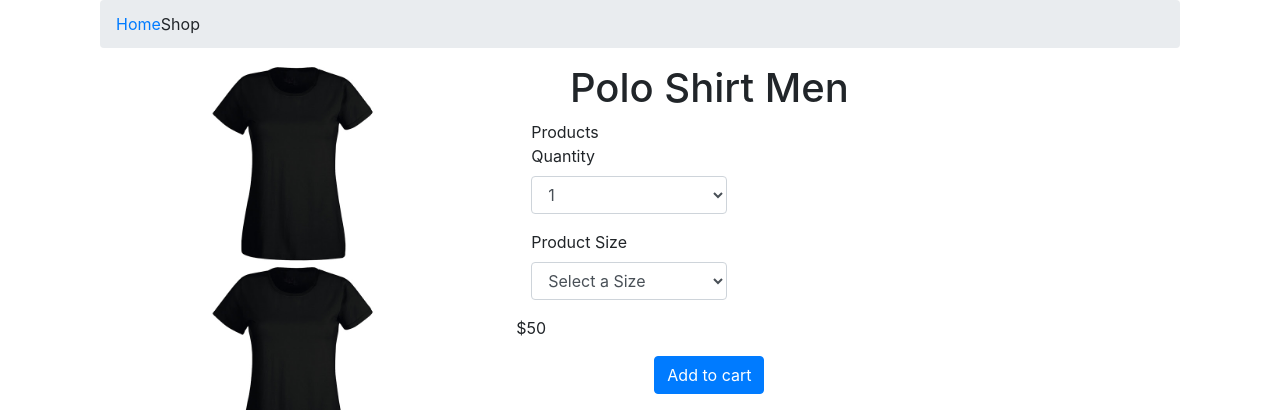
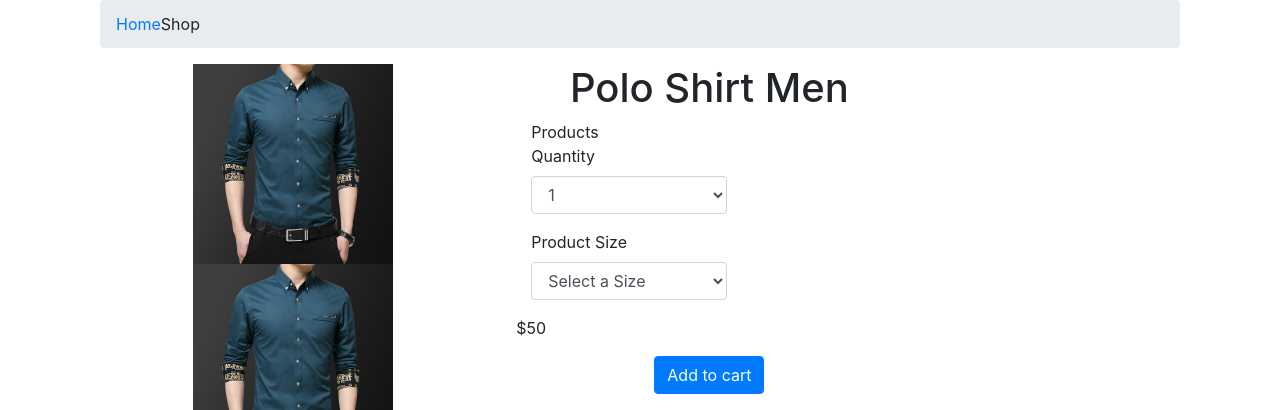
Before and after one commit to vergarapog/advaweb-finals, a PHP site: page /details.php in a window 1280 px wide. Shown: the part 85-495 px from the top of the page. Run offline with PHP 8.4, Linux system fonts and the light colour scheme; some libraries are stand-ins or nearby versions; grey boxes are pictures that could not be loaded.

Commit message:
details php fix 75 percent

```diff
--- a/details.php
+++ b/details.php
@@ -7,7 +7,7 @@
 
     <link rel="stylesheet" href="css/signup.css">
     <link rel="stylesheet" href="css/footer.css">
-    <link rel="stylesheet" href="styles/style.css">
+    <!-- <link rel="stylesheet" href="styles/style.css"> -->
 
     <?php
       require "view-comp/header.php";
@@ -59,13 +59,13 @@
 
                                <div class="carousel-inner">
                                    <div class="item active">
-                                       <center><img src="images/tempshirt.jpg" class="img-responsive" alt="tempshirt" width="200" length="200"></center>
+                                       <center><img src="images/menshirt.jpg" class="img-responsive" alt="menshirt" width="200" length="200"></center>
                                    </div>
                                    <div class="item">
-                                       <center><img src="images/tempshirt.jpg" class="img-responsive" alt="tempshirt" width="200" length="200"></center>
+                                       <center><img src="images/menshirt.jpg" class="img-responsive" alt="menshirt" width="200" length="200"></center>
                                    </div>
                                    <div class="item">
-                                       <center><img src="images/tempshirt.jpg" class="img-responsive" alt="tempshirt" width="200" length="200"></center>
+                                       <center><img src="images/menshirt.jpg" class="img-responsive" alt="menshirt" width="200" length="200"></center>
                                    </div>
                                </div>
 
@@ -91,16 +91,16 @@
                                <div class="form-group"><!-- form-group Begin -->
                                    <label for="" class="col-md-5 control-label">Products Quantity</label>
 
-                                   <div class="col-md-7"><!-- col-md-7 Begin -->
-                                          <select name="product_qty" id="" class="form-control"><!-- select Begin -->
+                                   <div class="col-md-7">
+                                          <select name="product_qty" id="" class="form-control">
                                            <option>1</option>
                                            <option>2</option>
                                            <option>3</option>
                                            <option>4</option>
                                            <option>5</option>
-                                           </select><!-- select Finish -->
+                                           </select>
 
-                                    </div><!-- col-md-7 Finish -->
+                                    </div>
 
                                </div><!-- form-group Finish -->
 
@@ -133,19 +133,19 @@
 
                            <div class="col-xs-4"><!-- col-xs-4 Begin -->
                                <a href="#" class="thumb"><!-- thumb Begin -->
-                                   <img src="admin_area/product_images/product-1.jpg" alt="product 1" class="img-responsive">
+                                   <img src="images/menshirt.jpg" alt="menshirt.jpg" class="img-responsive" width="200" length="200">
                                </a><!-- thumb Finish -->
                            </div><!-- col-xs-4 Finish -->
 
                            <div class="col-xs-4"><!-- col-xs-4 Begin -->
                                <a href="#" class="thumb"><!-- thumb Begin -->
-                                   <img src="admin_area/product_images/product-2.jpg" alt="product 2" class="img-responsive">
+                                   <img src="images/menshirt.jpg" alt="menshirt.jpg" class="img-responsive" width="200" length="200">
                                </a><!-- thumb Finish -->
                            </div><!-- col-xs-4 Finish -->
 
                            <div class="col-xs-4"><!-- col-xs-4 Begin -->
                                <a href="#" class="thumb"><!-- thumb Begin -->
-                                   <img src="admin_area/product_images/Product-4a.jpg" alt="product 4" class="img-responsive">
+                                   <img src="images/menshirt.jpg" alt="menshirt.jpg" class="img-responsive" width="200" length="200">
                                </a><!-- thumb Finish -->
                            </div><!-- col-xs-4 Finish -->
 
@@ -188,11 +188,11 @@
                    <div class="col-md-3 col-sm-6 center-responsive"><!-- col-md-3 col-sm-6 center-responsive Begin -->
                        <div class="product same-height"><!-- product same-height Begin -->
                            <a href="details.php">
-                               <img class="img-responsive" src="admin_area/product_images/Product-6a.jpg" alt="Product 6">
+                               <img class="img-responsive" src="images/tempshirt.jpg" alt="Product 6" width="200" length="200">
                             </a>
 
                             <div class="text"><!-- text Begin -->
-                                <h3><a href="details.php">M-Dev Tank Top Women</a></h3>
+                                <h3><a href="details.php">Top Women</a></h3>
 
                                 <p class="price">$40</p>
 
@@ -204,11 +204,11 @@
                    <div class="col-md-3 col-sm-6 center-responsive"><!-- col-md-3 col-sm-6 center-responsive Begin -->
                        <div class="product same-height"><!-- product same-height Begin -->
                            <a href="details.php">
-                               <img class="img-responsive" src="admin_area/product_images/Product-5a.jpg" alt="Product 6">
+                               <img class="img-responsive" src="images/tempshirt.jpg" alt="Product 6" width="200" length="200">
                             </a>
 
                             <div class="text"><!-- text Begin -->
-                                <h3><a href="details.php">M-Dev Street Shirt Women</a></h3>
+                                <h3><a href="details.php">Shirt Women</a></h3>
 
                                 <p class="price">$45</p>
 
@@ -220,11 +220,11 @@
                    <div class="col-md-3 col-sm-6 center-responsive"><!-- col-md-3 col-sm-6 center-responsive Begin -->
                        <div class="product same-height"><!-- product same-height Begin -->
                            <a href="details.php">
-                               <img class="img-responsive" src="admin_area/product_images/Product-4a.jpg" alt="Product 6">
+                               <img class="img-responsive" src="images/tempshirt.jpg" alt="Product 6" width="200" length="200">
                             </a>
 
                             <div class="text"><!-- text Begin -->
-                                <h3><a href="details.php">M-Dev Polo T-Shirt Women</a></h3>
+                                <h3><a href="details.php">T-Shirt Women</a></h3>
 
                                 <p class="price">$50</p>
 
```
